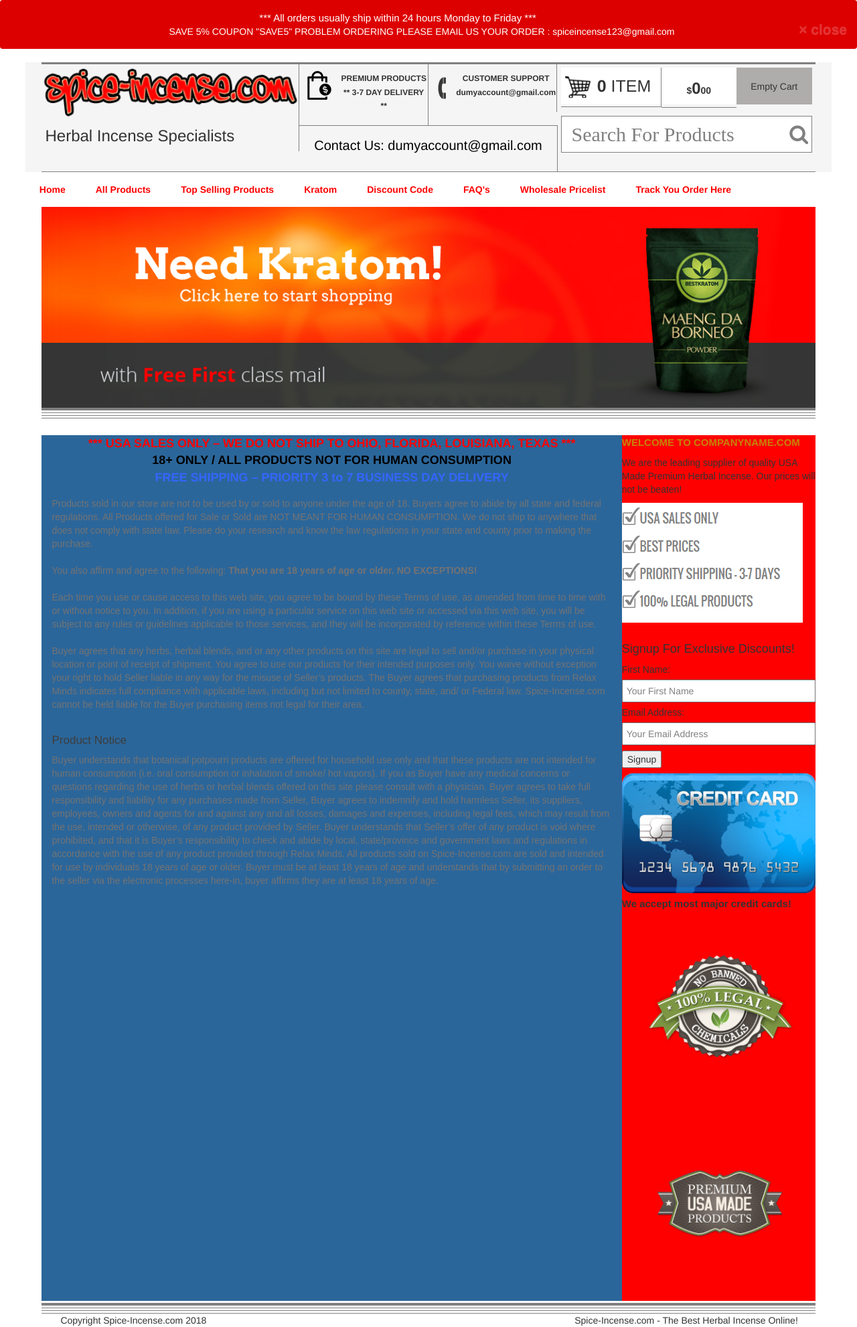
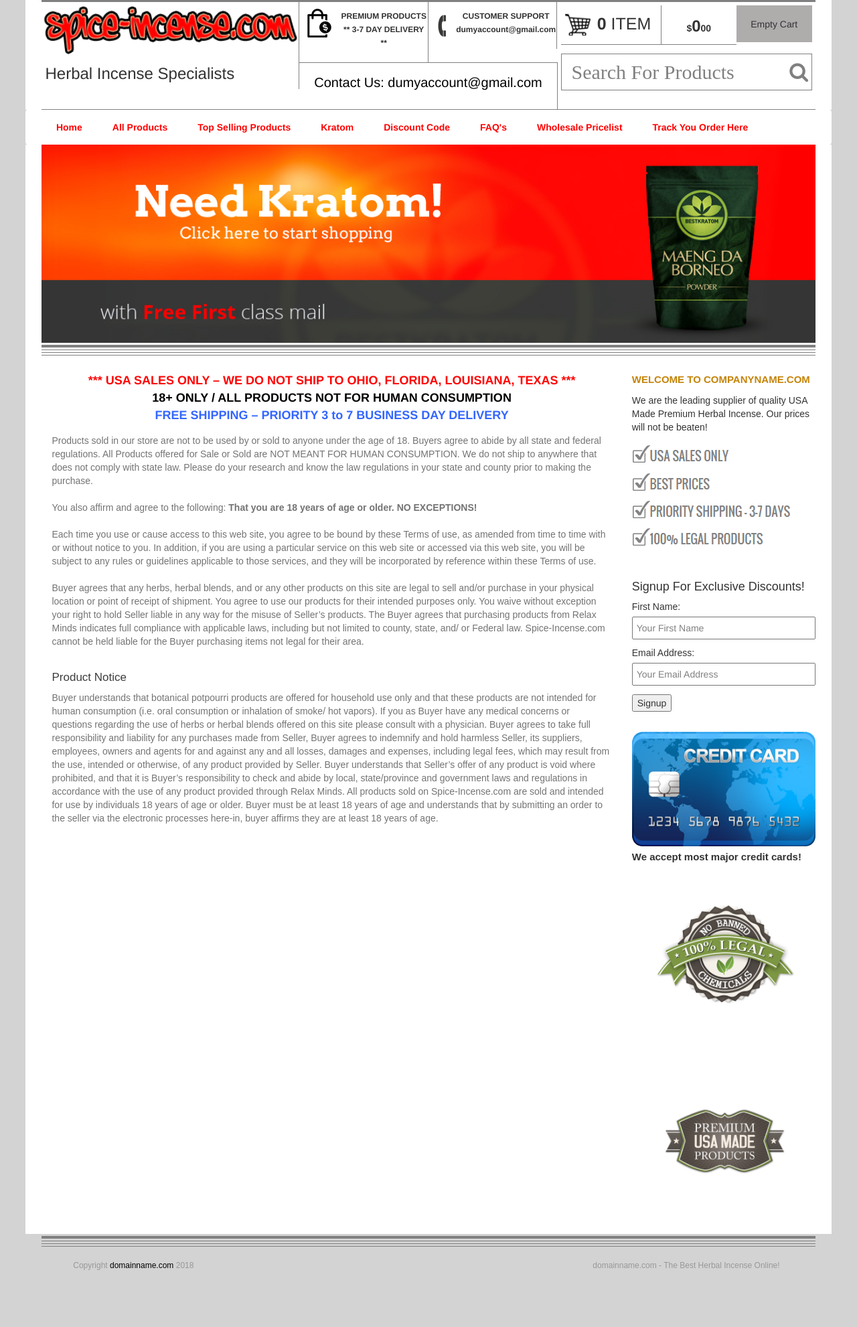
Before and after one commit to ColiseumSoft786/spice-incense, a plain HTML site: page index.html in a window 1280 px wide. Shown: the whole page at 67% size. After the commit the page ends 1919 px from the top, so only its background shows below. Drawn offline with Linux system fonts and the light colour scheme.

Commit message:
usman
version2

```diff
--- a/index.html
+++ b/index.html
@@ -8,11 +8,11 @@
     <link rel='dns-prefetch' href='//fonts.googleapis.com' />
     <link href="https://cdnjs.cloudflare.com/ajax/libs/font-awesome/4.7.0/css/font-awesome.css" rel="stylesheet"/>
 </head>
-<body>
+<body style="background-color: lightgray;">
 <script src="js/jquery-3.3.1.min.js"></script>
 <script src="js/bootstrap.js"></script>
 
-    <div class="container-fluid">
+    <!--<div class="container-fluid">
         <div class="row">
             <div class="col-md-12">
                 <div class="alert alert-dismissible" style="background:#dd0000; text-align: center; color: #ffffff;" role="alert">
@@ -22,12 +22,12 @@
                 </div>
             </div>
         </div>
-    </div>
+    </div>-->
 
     <div class="container-fluid">
         <div class="row">
             <div class="col-md-12">
-                <div class="wrap" style="background-color: whitesmoke; width: 94%; margin: 0 auto;">
+                <div class="wrap" style="background-color: #ffffff; width: 94%; margin: 0 auto;">
                     <div class="main" style="width: 96%; border-top: 3px solid grey; border-bottom: 1px solid grey; margin: 0 auto;">
                         <div class="col-md-4">
                             <div class="top-one" style="border-right: 1px solid grey;">
@@ -38,7 +38,7 @@
                         <div class="col-md-4">
                             <div class="top-one" style="">
                                 <div class="shopping-bag">
-                                    <div class="col-md-6" style="background:; border-right:1px solid grey; text-align: center;">
+                                    <div class="col-md-6" style=" border-right:1px solid grey; text-align: center;">
                                         <p style="padding: 10px 0px;">
                                             <img src="img/shopping-bag.png" style="float: left; padding:0px 12px;" alt="">
                                             <span style="font-size: 12px;"><b>PREMIUM PRODUCTS</b></span> <br>
@@ -96,9 +96,9 @@
 
             <div class="col-md-12" style="margin: 0px; padding: 0px;">
                 <div class="wrap" style="width: 98%; margin: 0 auto;">
-                    <div class="main">
-                        <div class="col-md-12" style="margin-bottom: 0px; padding-bottom: 0px;">
-                            <nav class="navbar navbar-default" style="background-color: transparent; margin: 0px; padding: 0px;">
+                    <div class="main" style="width: 96%; margin: 0 auto;">
+                        <div class="col-md-12" style="margin: 0px; padding: 0px;">
+                            <nav class="navbar navbar-default" style="background-color: #ffffff; margin: 0px; padding: 0px;">
                                 <div class="container-fluid">
                                     <div class="navbar-header" style="background-color: transparent;">
                                         <button type="button" class="navbar-toggle" data-toggle="collapse" data-target=".navbar-collapse">
@@ -108,15 +108,15 @@
                                         </button>
                                     </div>
                                     <div class="collapse navbar-collapse" style="background-color: transparent;">
-                                        <ul class="nav navbar-nav" style="background-color: transparent; margin: 0px; padding: 0px;">
-                                            <li class=""><a href="#">Home</a></li>
-                                            <li class=""><a href="#">All Products</a></li>
-                                            <li class=""><a href="#">Top Selling Products</a></li>
-                                            <li class=""><a href="#">Kratom</a></li>
-                                            <li class=""><a href="#">Discount Code</a></li>
-                                            <li class=""><a href="#">FAQ's</a></li>
-                                            <li class=""><a href="#">Wholesale Pricelist</a></li>
-                                            <li class=""><a href="#">Track You Order Here</a></li>
+                                        <ul class="nav navbar-nav" style="margin: 0px; padding: 0px;">
+                                            <li><a href="#">Home</a></li>
+                                            <li><a href="#">All Products</a></li>
+                                            <li><a href="#">Top Selling Products</a></li>
+                                            <li><a href="#">Kratom</a></li>
+                                            <li><a href="#">Discount Code</a></li>
+                                            <li><a href="#">FAQ's</a></li>
+                                            <li><a href="#">Wholesale Pricelist</a></li>
+                                            <li><a href="#">Track You Order Here</a></li>
                                         </ul>
                                     </div>
                                 </div>
@@ -126,8 +126,36 @@
                 </div>
             </div>
 
-            <div class="col-md-12">
-                <div class="wrap" style="width: 94%; margin: 0 auto;">
+            <!--<div class="col-md-12" style="margin-bottom: 15px;">
+                <div class="wrap" style="width: 94%; background-color: #ffffff; margin: 0 auto;">
+                    <div class="main" style="width: 96%; background-color: #ffffff; margin: 0 auto;">
+                        <div class="col-md-12 slide">
+                            <div style="width: 100%; height: 100%">
+                                <img src="img/slider.png" style="width: 100%;" alt="">
+                            </div>
+                            <div style="border: 2px solid grey; margin-top: 3px;"></div>
+                            <div style="border-top: 1px solid grey; margin-top: 3px;"></div>
+                            <div style="border-top: 1px solid grey; margin-top: 3px;"></div>
+                            <div style="border-top: 1px solid grey; margin-top: 3px;"></div>
+                        </div>
+                    </div>
+                </div>
+            </div>-->
+            <div class="clearfix"></div>
+
+            <div class="wrap" style="width: 94%; text-align: center; margin: 0 auto; background-color: #ffffff;">
+                <div class="main" style="width: 96%; margin:0 auto;">
+                    <img src="img/slider.png" style="width: 100%;" alt="">
+                    <div style="border: 2px solid grey; margin-top: 3px;"></div>
+                    <div style="border-top: 1px solid grey; margin-top: 3px;"></div>
+                    <div style="border-top: 1px solid grey; margin-top: 3px;"></div>
+                    <div style="border-top: 1px solid grey; margin-top: 3px;"></div>
+                </div>
+            </div>
+
+
+            <!--<div class="wrap" style="width: 94%; margin: 0 auto;">
+                <div class="main" style="width: 96%; margin: 0 auto;">
                     <div class="main" style="width: 96%; margin: 0 auto;">
                         <div class="col-md-12 slide">
                             <div style="width: 100%; height: 100%">
@@ -140,11 +168,12 @@
                         </div>
                     </div>
                 </div>
-            </div>
+            </div>-->
 
-            <div class="wrap" style="width: 94%; margin: 0 auto;">
+
+            <div class="wrap" style="width: 94%; background-color:#ffffff; margin: 0 auto;">
                 <div class="main" style="width: 96%; margin: 0 auto;">
-                    <div class="col-md-12" style="margin-top: 25px; background-color: #2b669a;">
+                    <div class="col-md-12" style="margin-top: 25px;">
                         <div class="col-md-9">
                             <div style="text-align: center; font-size: 18px; color: rgb(255, 0, 0); font-weight: bold;">
                                 *** USA SALES ONLY – WE DO NOT SHIP TO OHIO, FLORIDA, LOUISIANA, TEXAS ***
@@ -175,7 +204,7 @@
 
                         </div>
 
-                        <div class="col-md-3" style="margin: 0px; padding: 0px; background: red;">
+                        <div class="col-md-3" style="margin: 0px; padding-right: 0px; background: ;">
                             <div style="color: #c58408; font-family: 'Oswald', sans-serif; font-weight: bold; font-size: 15px;">
                                 WELCOME TO COMPANYNAME.COM
                             </div>
@@ -189,13 +218,13 @@
                                 <h4 style="margin-top: 15px; font-family: 'Oswald', sans-serif;">Signup For Exclusive Discounts!</h4>
                                 <form action="" method="">
                                     <div style="margin: 5px 0px; font-family: 'Oswald', sans-serif;">First Name:</div>
-                                    <div><input type="text" style="width: 100%; padding: 5px; " placeholder="Your First Name"></div>
+                                    <div><input type="text" style="width: 100%; padding: 5px; margin-bottom: 5px;" placeholder="Your First Name"></div>
                                     <div style="margin: 5px 0px; font-family: 'Oswald', sans-serif;">Email Address:</div>
-                                    <div><input type="text" style="width: 100%; padding: 5px; " placeholder="Your Email Address"></div>
+                                    <div><input type="text" style="width: 100%; padding: 5px; margin-bottom: 5px;" placeholder="Your Email Address"></div>
                                     <div style="margin: 8px 0px;"><input type="submit" value="Signup"></div>
                                 </form>
                             </div>
-                            <div>
+                            <div style="margin-top: 30px;">
                                 <img src="img/card.png" style="width:100%;" alt="">
                             </div>
                             <div style="font-size: 15px; margin: 5px 0px; font-family: 'Oswald', sans-serif; font-weight: bold;">
@@ -210,6 +239,7 @@
                         </div>
                     </div>
                 </div>
+                <div class="clearfix"></div>
             </div>
 
             <div class="col-md-12">
@@ -231,12 +261,12 @@
 
         <div class="container-fluid">
             <div class="row">
-        <div class="col-md-12">
+                <div class="col-md-12" style=" padding: 20px 0px;">
                     <div class="wrap" style="width: 94%; margin: 0 auto;">
                         <div class="main" style="width: 96%; margin: 0 auto;">
-                    <div class="col-md-3" style="padding-left: 0px; text-align: center;">Copyright Spice-Incense.com 2018</div>
+                            <div class="col-md-3 foot" style="padding-left: 0px; text-align: center;">Copyright <a href="#" style="color: #000;">domainname.com</a> 2018</div>
                             <div class="col-md-5" style="text-align: center;"></div>
-                    <div class="col-md-4" style="padding-right: 0px; text-align: center;">Spice-Incense.com - The Best Herbal Incense Online!</div>
+                            <div class="col-md-4 foot" style="padding-right: 0px; text-align: center;">domainname.com - The Best Herbal Incense Online!</div>
                         </div>
                     </div>
                 </div>
--- a/style.css
+++ b/style.css
@@ -27,8 +27,7 @@ input[type="search"] {
 }
 .slide
 {
-    background-image: url("img/slide.jpg");
-    background-repeat: no-repeat;
+    background-color: #ffffff;
 }
 .para
 {
@@ -46,3 +45,10 @@ input[type="search"] {
     font-style: normal;
     font-weight: 400;
 }
+.foot
+{
+    font-size: 12px;
+    font-family: 'Play', sans-serif;
+    color: #999898;
+    font-style: normal;
+}
```
Lines whose indentation alone changed are shown as unchanged.
